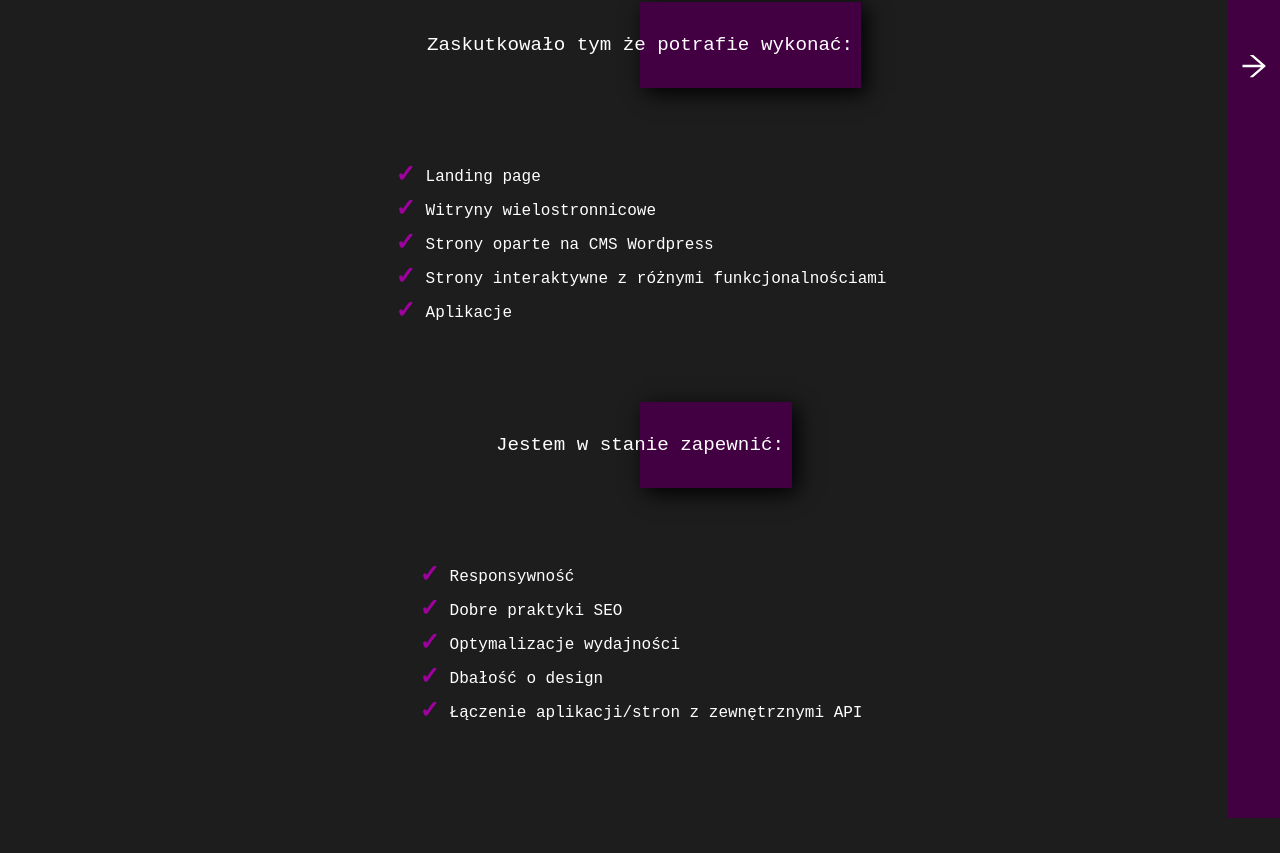
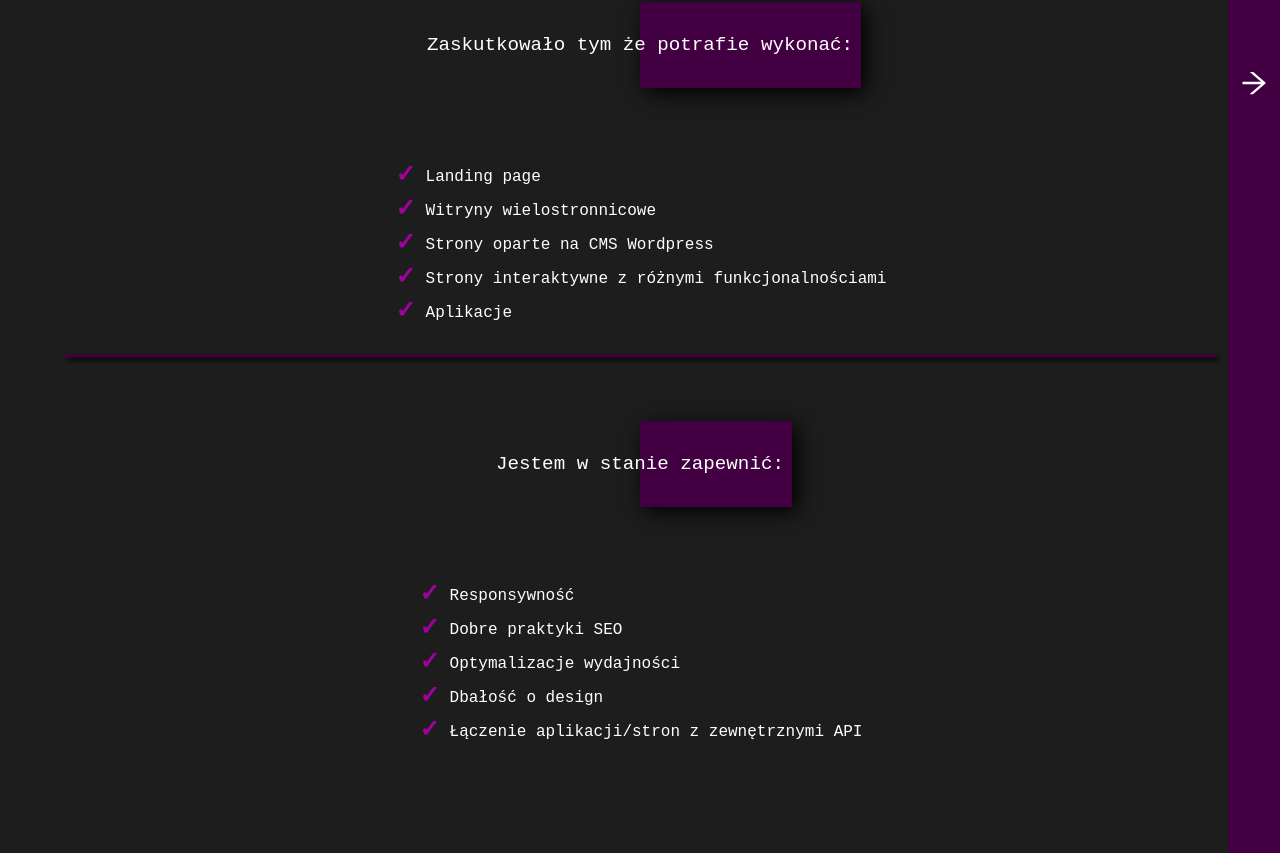
Before and after one commit to Rejnszu/rejnszu-portfolio, a React (Create React App) app: page /umiejetnoscipraktyczne in a window 1280 px wide. Shown: the part 687-1540 px from the top of the page. Before the commit the page ends 1505 px from the top, so only its background shows below. Built offline with nearby package versions, Linux system fonts and the light colour scheme; a web font is replaced by a local one.

Commit message:
practical skills finish i think

```diff
--- a/src/components/PracticalSkills/Counter.module.scss
+++ b/src/components/PracticalSkills/Counter.module.scss
@@ -15,9 +15,9 @@
   &::after {
     position: absolute;
     content: "";
-    width: 50%;
-    height: 4px;
-    bottom: -25px;
+    width: 180px;
+    height: 6px;
+    bottom: -20px;
     left: 50%;
     transform: translateX(-50%);
     background-color: var(--helper-color-2--darker);
--- a/src/pages/AboutMe/AboutMe.module.scss
+++ b/src/pages/AboutMe/AboutMe.module.scss
@@ -41,7 +41,7 @@
     left: 0;
     top: 0;
     background-color: var(--helper-color-2--darker);
-    box-shadow: 3px 3px 5px var(--backgroundColor);
+    box-shadow: 3px 3px 5px black;
   }
 }
 @media only screen and (max-width: 1200px) {
--- a/src/pages/PracticalSkills/PracticalSkills.module.scss
+++ b/src/pages/PracticalSkills/PracticalSkills.module.scss
@@ -23,6 +23,12 @@
   margin: 0;
   padding: 0;
 }
+.skills__spacer {
+  min-height: 100%;
+  width: 3px;
+  background-color: var(--helper-color-2--darker);
+  box-shadow: 3px 3px 5px black;
+}
 @media only screen and (max-width: 1300px) {
   .practical-skills__counter-wrapper {
     flex-direction: column;
@@ -37,5 +43,12 @@
   }
   .practical-skills__list {
     padding-left: 2rem;
+    margin-bottom: 2rem;
+  }
+  .skills__spacer {
+    min-width: 100%;
+    height: 3px;
+    background-color: var(--helper-color-2--darker);
+    box-shadow: 3px 3px 5px black;
   }
 }
--- a/src/pages/PracticalSkills/PracticalSkillsPage.js
+++ b/src/pages/PracticalSkills/PracticalSkillsPage.js
@@ -4,6 +4,7 @@ import AnimatedPages from "../../components/UI/AnimatedPages";
 import Heading from "../../components/UI/Heading";
 import SmallTextElement from "../../components/UI/SmallTextElement";
 import styles from "./PracticalSkills.module.scss";
+import { motion } from "framer-motion";
 import { practicalSkills } from "../../components/PracticalSkills/PracticalSkillsList";
 import PracticalSkillItem from "../../components/PracticalSkills/PracticalSkillItem";
 const PracticalSkills = () => {
@@ -13,6 +14,7 @@ const PracticalSkills = () => {
         <Heading text="Co mogę dla Ciebie wykonać" />
         <div className={styles["practical-skills__counter-wrapper"]}>
           <Counter
+            estimated={true}
             title="Wykonanych projektów"
             number={20}
             duration={2000}
@@ -35,7 +37,10 @@ const PracticalSkills = () => {
         </div>
         <div className={styles["practical-skills__skills-wrapper"]}>
           <div className={styles["practical-skills__inner-wrapper"]}>
-            <SmallTextElement delay={3} flexPosition="center">
+            <SmallTextElement
+              delay={window.innerWidth > 1300 ? 3 : 1}
+              flexPosition="center"
+            >
               Zaskutkowało tym że potrafie wykonać:
             </SmallTextElement>
             <ul className={styles["practical-skills__list"]}>
@@ -48,8 +53,17 @@ const PracticalSkills = () => {
               })}
             </ul>
           </div>
+          <motion.span
+            initial={{ opacity: 0, y: "-100%" }}
+            animate={{ opacity: 1, y: 0 }}
+            transition={{ duration: 0.4, delay: 2.5 }}
+            className={styles["skills__spacer"]}
+          />
           <div className={styles["practical-skills__inner-wrapper"]}>
-            <SmallTextElement delay={3} flexPosition="center">
+            <SmallTextElement
+              delay={window.innerWidth > 1300 ? 3 : 1}
+              flexPosition="center"
+            >
               Jestem w stanie zapewnić:
             </SmallTextElement>
             <ul className={styles["practical-skills__list"]}>
```
